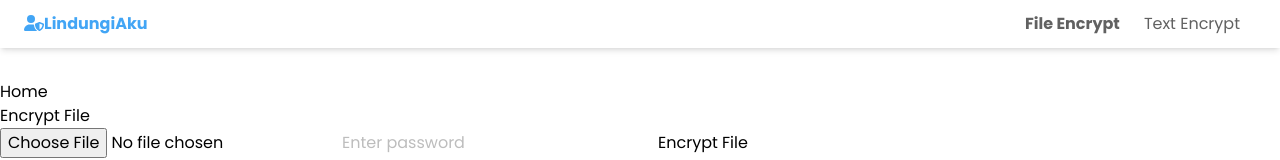
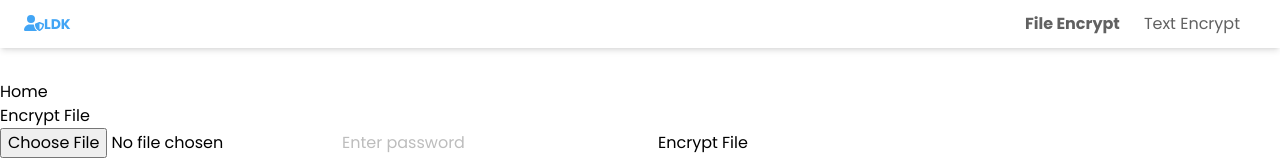
Before and after one commit to dadang-hawari/LindungiDataKu, a React (Vite) app: page / in a window 1280 px wide. Shown: the top 160 px of the page. Built offline with nearby package versions, Linux system fonts and the light colour scheme.

Commit message:
update title

```diff
--- a/index.html
+++ b/index.html
@@ -10,10 +10,10 @@
     <meta name="viewport" content="width=device-width, initial-scale=1.0" />
     <meta
       name="description"
-      content="LindungiAku - Lindungi file/data, text untuk dirimu"
+      content="Lindungi DataKu - Lindungi file/data, text untuk dirimu"
     />
     <meta name="dicoding:email" content="muhammaddadanghawari@gmail.com" />
-    <title>LindungiAku</title>
+    <title>Lindungi DataKu</title>
     <link rel="preconnect" href="https://fonts.googleapis.com" />
     <link rel="preconnect" href="https://fonts.gstatic.com" crossorigin />
     <link
--- a/src/components/Navbar.jsx
+++ b/src/components/Navbar.jsx
@@ -60,7 +60,7 @@ export default function DefaultNav() {
           <Link to="/" className="no-underline">
             <h1 className="font-bold text-blue-400">
               <FontAwesomeIcon icon={faUserShield} />
-              LindungiAku
+              <span className="text-sm">LDK</span>
             </h1>
           </Link>
 
```
